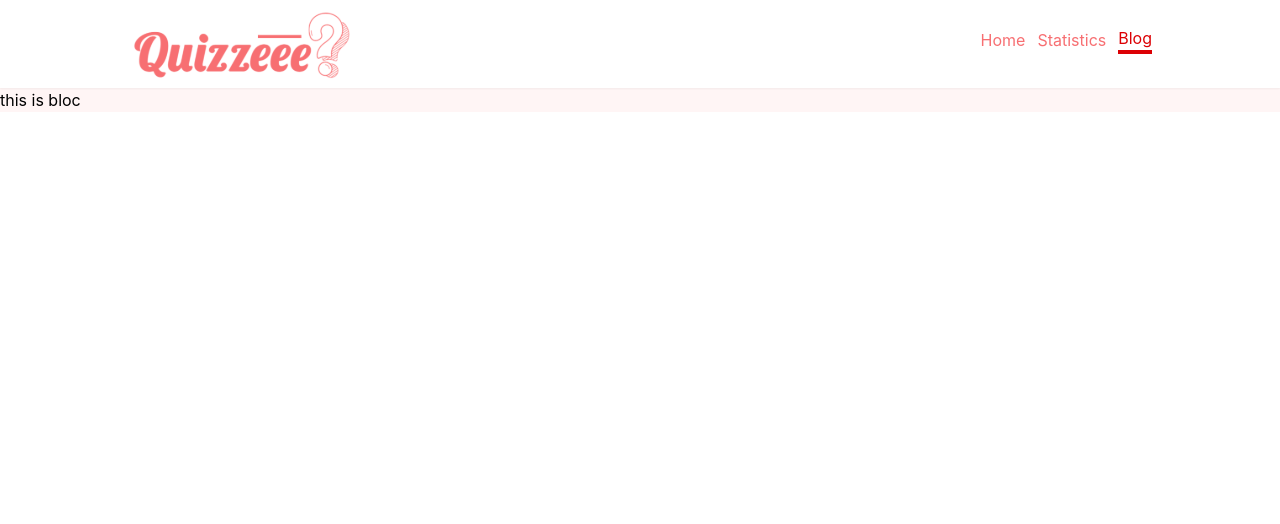
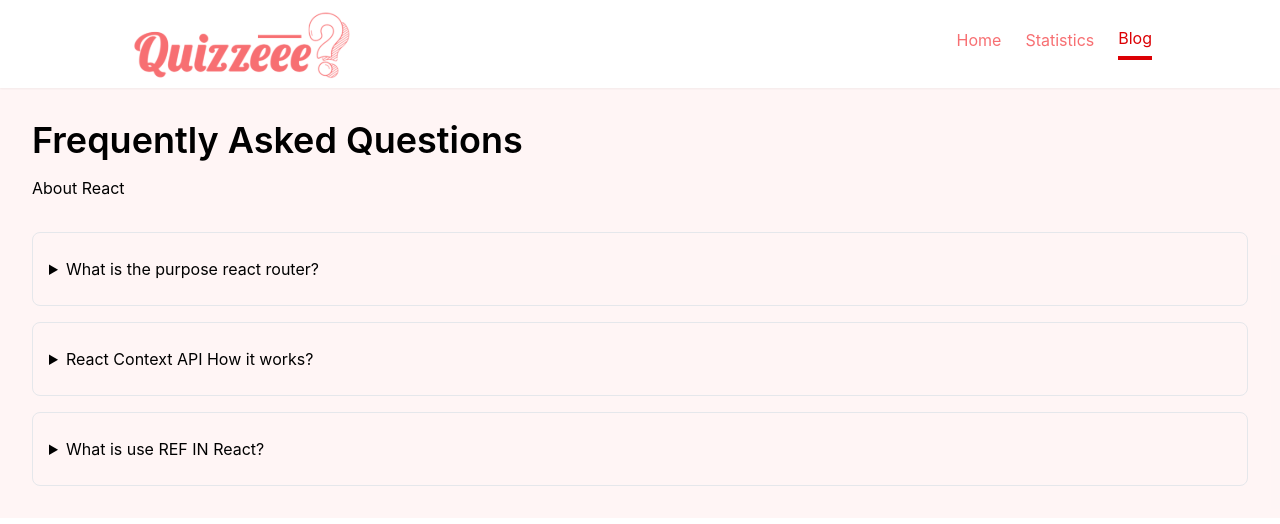
Before and after one commit to moofazzel/quizzeee, a React (Create React App) app: page /blog in a window 1280 px wide. Shown: the top 524 px of the page. Built offline with nearby package versions, Linux system fonts and the light colour scheme.

Commit message:
blog section added

```diff
--- a/src/components/Blog.jsx
+++ b/src/components/Blog.jsx
@@ -1,11 +1,66 @@
-import React from 'react';
+import React from "react";
 
 const Blog = () => {
-    return (
-        <div>
-            this is bloc
+  return (
+    <div>
+      <section className="">
+        <div className="container flex flex-col justify-center px-4 py-8 mx-auto md:p-8">
+          <h2 className="text-2xl font-semibold sm:text-4xl">
+            Frequently Asked Questions
+          </h2>
+          <p className="mt-4 mb-8 dark:text-gray-400">About React</p>
+          <div className="space-y-4">
+            <details className="w-full border rounded-lg" open="">
+              <summary className="px-4 py-6 focus:outline-none focus-visible:ring-violet-400">
+                What is the purpose react router?
+              </summary>
+              <p className="px-4 py-6 pt-0 ml-4 -mt-4 dark:text-gray-400">
+                React Router is a standard library for routing in React. It
+                enables the navigation among views of various components in a
+                React Application, allows changing the browser URL, and keeps
+                the UI in sync with the URL.
+              </p>
+            </details>
+            <details className="w-full border rounded-lg" open="">
+              <summary className="px-4 py-6 focus:outline-none focus-visible:ring-violet-400">
+                React Context API How it works?
+              </summary>
+              <p className="px-4 py-6 pt-0 ml-4 -mt-4 dark:text-gray-400">
+                React.createContext() is all you need. It returns a consumer and
+                a provider. Provider is a component that as it's names suggests
+                provides the state to its children. It will hold the "store" and
+                be the parent of all the components that might need that store.
+                Consumer as it so happens is a component that consumes and uses
+                the state.
+              </p>
+            </details>
+            <details className="w-full border rounded-lg" open="">
+              <summary className="px-4 py-6 focus:outline-none focus-visible:ring-violet-400">
+                What is use REF IN React?
+              </summary>
+              <p className="px-4 py-6 pt-0 ml-4 -mt-4 dark:text-gray-400">
+                Refs provide a way to access DOM nodes or React elements created
+                in the render method. In the typical React dataflow, props are
+                the only way that parent components interact with their
+                children. To modify a child, you re-render it with new props.
+                However, there are a few cases where you need to imperatively
+                modify a child outside of the typical dataflow. The child to be
+                modified could be an instance of a React component, or it could
+                be a DOM element. For both of these cases, React provides an
+                escape hatch. When to Use Refs There are a few good use cases
+                for refs: Managing focus, text selection, or media playback.
+                Triggering imperative animations. Integrating with third-party
+                DOM libraries. Avoid using refs for anything that can be done
+                declaratively. For example, instead of exposing open() and
+                close() methods on a Dialog component, pass an isOpen prop to
+                it.
+              </p>
+            </details>
+          </div>
         </div>
-    );
+      </section>
+    </div>
+  );
 };
 
 export default Blog;
--- a/src/components/Navbar.jsx
+++ b/src/components/Navbar.jsx
@@ -10,8 +10,8 @@ const Navbar = () => {
         <Link to={"/"}>
           <img className="w-60 logo" src={logo} alt="" />
         </Link>
-        <ul className="hidden space-x-3 md:flex items-center">
-          <li className="flex  hover:border-b-4 hover:border-red-400">
+        <ul className="hidden space-x-6 md:flex items-center">
+          <li className="flex leading-9  hover:border-b-4 hover:border-red-400">
             <NavLink
               to={"home"}
               className={({ isActive }) => (isActive ? "active" : undefined)}
@@ -19,12 +19,12 @@ const Navbar = () => {
               Home
             </NavLink>
           </li>
-          <li className="flex  hover:border-b-4 hover:border-red-400">
+          <li className="flex leading-9  hover:border-b-4 hover:border-red-400">
             <NavLink to={"statistics"} className="">
               Statistics
             </NavLink>
           </li>
-          <li className="flex  hover:border-b-4 hover:border-red-400">
+          <li className="flex leading-9  hover:border-b-4 hover:border-red-400">
             <NavLink to={"blog"} className="">
               Blog
             </NavLink>
```
